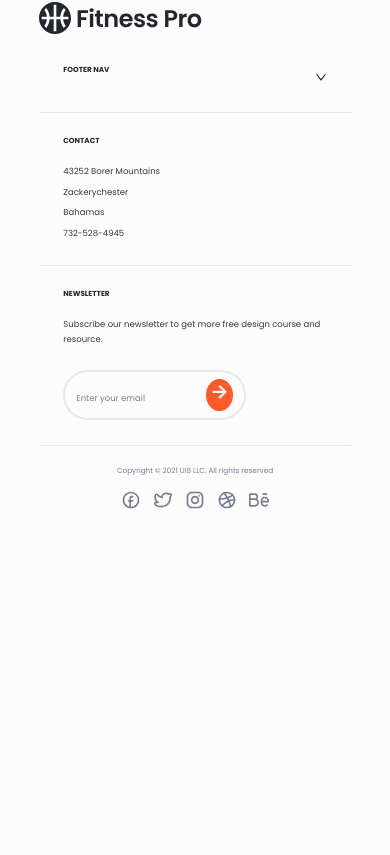
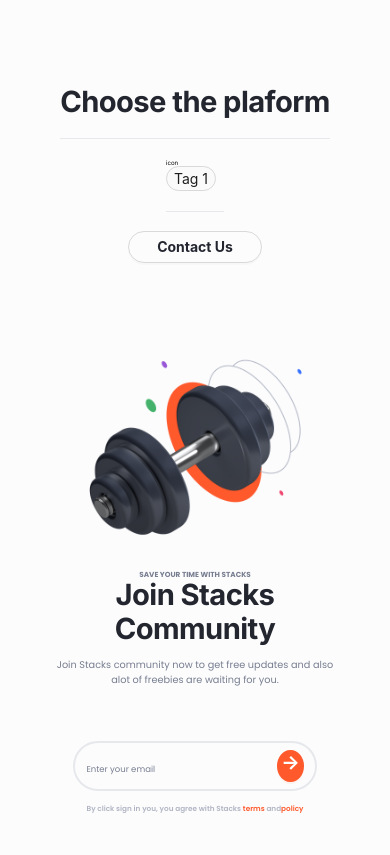
Before and after one commit to vanshitaa-shah/Fitness-Pro, a React (Vite) app: page /download in a window 390 px wide. Shown: the part 909-1764 px from the top of the page. Before the commit the page ends 1438 px from the top, so only its background shows below. Built offline with nearby package versions, Linux system fonts and the light colour scheme.

Commit message:
feat: add responsive community-section

```diff
--- /dev/null
+++ b/src/components/community-section/CommunityContent.tsx
@@ -0,0 +1,32 @@
+import React from "react";
+import "./CommunitySection.scss";
+import SectionHeading from "../section-heading/SectionHeading";
+import Dumbbel from "../../assets/images/download-page/community-section/dumbbell.png";
+import InputComponent from "../input-component/InputComponent";
+
+const CommunityContent = () => {
+  return (
+    <>
+      <img
+        className="section-community-img"
+        src={Dumbbel}
+        alt="Dumbbell image"
+      />
+
+      <SectionHeading
+        title="Save your time with Stacks"
+        heading="Join Stacks Community"
+        tagline="Join Stacks community now to get free updates and also alot of freebies are waiting for you."
+      />
+      <InputComponent />
+
+      <p className="small-600">
+        By click sign in you, you agree with Stacks{" "}
+        <span className="primary-text">terms</span> and
+        <span className="primary-text">policy</span>
+      </p>
+    </>
+  );
+};
+
+export default CommunityContent;
--- /dev/null
+++ b/src/components/community-section/CommunitySection.scss
@@ -0,0 +1,17 @@
+.section-community {
+  flex-direction: column;
+
+  &-img {
+    width: 40rem;
+    margin-bottom: 4.8rem;
+  }
+
+  .section-tagline {
+    text-align: center;
+  }
+
+  .search {
+    max-width: 40rem;
+    margin-bottom: 2rem;
+  }
+}
--- /dev/null
+++ b/src/components/platform-section/Platforms.scss
@@ -0,0 +1,12 @@
+.section-platform {
+  flex-direction: column;
+  h2,
+  .platforms {
+    border-bottom: 1px solid var(--grey-border);
+    padding: 3.2rem 0;
+  }
+
+  .platforms {
+    margin-bottom: 3.2rem;
+  }
+}
--- /dev/null
+++ b/src/components/platform-section/Platforms.tsx
@@ -0,0 +1,18 @@
+import React from "react";
+import { Tag } from "antd";
+import "./Platforms.scss";
+
+const Platforms = () => {
+  return (
+    <div className="platforms">
+      <div className="platform">
+        <div className="platform-icon-container">icon</div>
+        <div className="platform-info">
+          <Tag>Tag 1</Tag>
+        </div>
+      </div>
+    </div>
+  );
+};
+
+export default Platforms;
--- a/src/pages/Download.tsx
+++ b/src/pages/Download.tsx
@@ -1,9 +1,12 @@
 import React from "react";
+import { Button } from "antd";
 import SectionContent from "../components/reusable-section/SectionContent";
 import SectionImg from "../components/reusable-section/SectionImg";
 import Layout from "../layout/Layout";
 import Hero from "../assets/images/download-page/hero-section/hero.png";
 import InputComponent from "../components/input-component/InputComponent";
+import Platforms from "../components/platform-section/Platforms";
+import CommunityContent from "../components/community-section/CommunityContent";
 
 const Download = () => {
   return (
@@ -20,6 +23,16 @@ const Download = () => {
             input={<InputComponent />}
           />
         </section>
+
+        <section className="container section-platform flex my-section">
+          <h2>Choose the plaform</h2>
+          <Platforms />
+          <Button>Contact Us</Button>
+        </section>
+
+        <section className="container section-community flex my-section">
+          <CommunityContent />
+        </section>
       </Layout>
     </>
   );
--- a/src/styles/_utilities.scss
+++ b/src/styles/_utilities.scss
@@ -82,6 +82,10 @@
   @include commonStyles(400, 1.4rem, 2rem, var(--text-secondary));
 }
 
+.small-600 {
+  @include commonStyles(600, 1.2rem, 2rem, $bg-img-container);
+}
+
 .icon-container.blue {
   background-color: $blue-box;
 }
@@ -100,6 +104,9 @@
 
 .green {
   color: $green-box;
+}
+.primary-text {
+  color: $primary-color;
 }
 
 .strong {
```
Also changed, not shown: src/assets/images/download-page/community-section/dumbbell.png (added).
